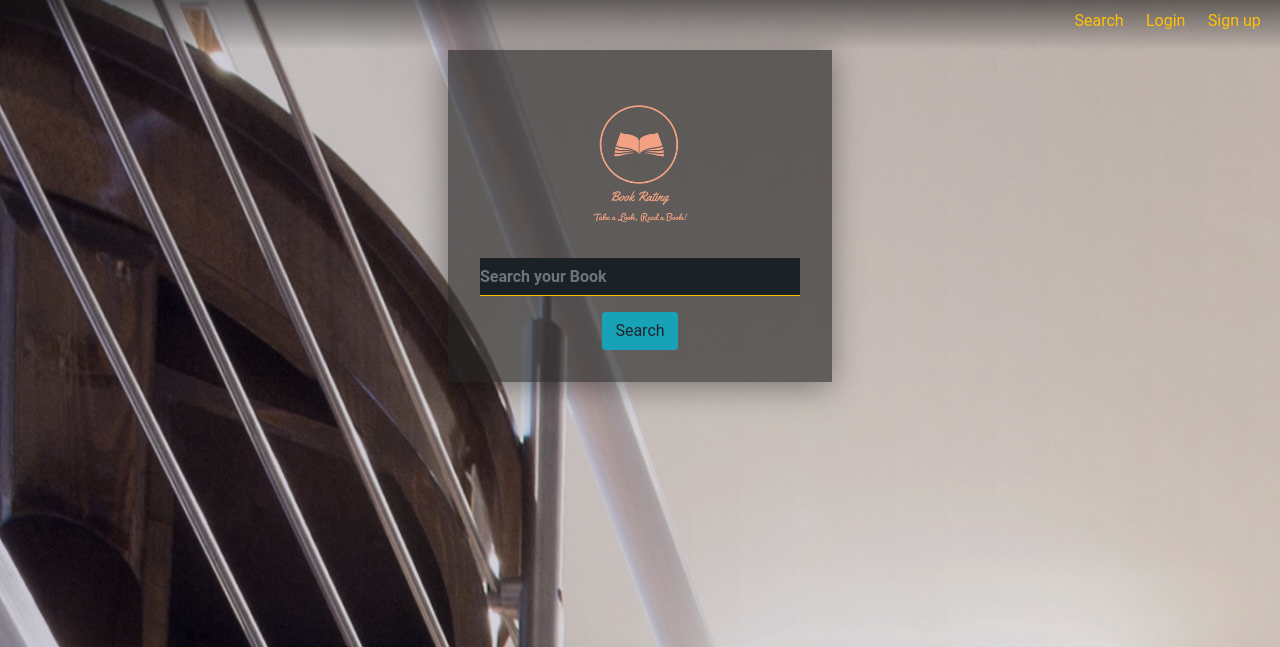
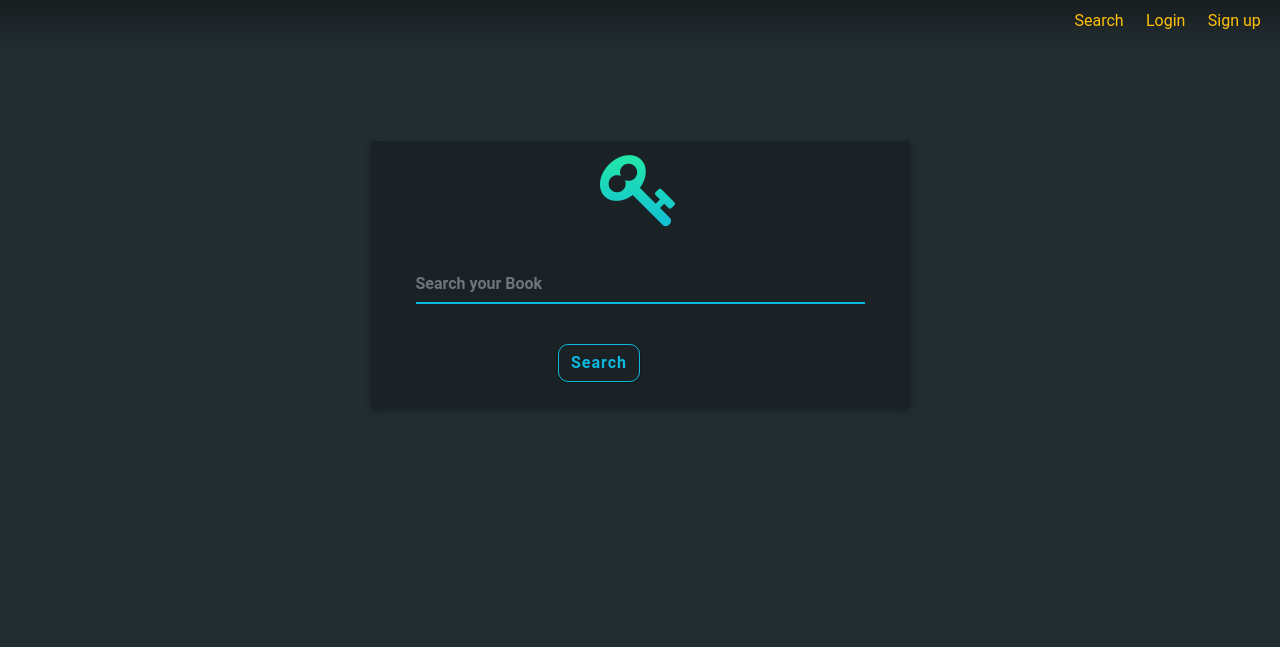
Before and after one commit to Lingerew711/Book_Rating, a Flask app: page / in a window 1280 px wide. Shown: the top 647 px of the page. Run offline with Flask 2, Linux system fonts and the light colour scheme; some libraries are stand-ins or nearby versions.

Commit message:
[search] form modified

```diff
--- a/templates/search.html
+++ b/templates/search.html
@@ -1,20 +1,44 @@
 {% extends 'layout.html' %} {%block title%}Search{%endblock%}{% block template %}
-<link
-  rel="stylesheet"
-  href="{{ url_for('static',filename='css/search.css')}}"
-/>
-<style>
-    body {
-      background-image: linear-gradient(
-          to right,
-          rgba(13, 6, 54, 0.219),
-          rgba(43, 5, 5, 0.123)
-        ),
-        url("{{url_for('static',filename='images/store.jpg')}}");
-    }
-  </style>
+
 <div class="container">
-    <form action="/books">
+
+
+  <div class="row m-3">
+    <div class="col-lg-3 col-md-2"></div>
+    <div class="col-lg-6 col-md-8 login-box">
+        <div class="col-lg-12 login-key">
+            <i class="fa fa-key" aria-hidden="true"></i>
+        </div>
+        <div class="col-lg-12 login-title">
+          <!-- <img src="{{url_for('static',filename='images/brand.png')}}" alt="logo" /> -->
+        </div>
+
+        <div class="col-lg-12 login-form">
+            <div class="col-lg-12 login-form">
+                <form action="/books">
+                    <div class="form-group">
+                        <!-- <label class="form-control-label">Username</label> -->
+                        <input
+          type="text"
+          class="form-control"
+          name="search"
+          placeholder="Search your Book"
+          required
+        />
+                    </div>
+                    <div class="col-lg-6 login-btm login-button">
+                        <button type="submit" class="btn btn-outline-primary" id="btnSubmit">Search</button>
+                    </div>
+            </div>
+            </form>
+        </div>
+    </div>
+    <div class="col-lg-3 col-md-2"></div>
+</div>
+
+
+
+    <!-- <form action="/books">
       <div class="search">
         <img src="{{url_for('static',filename='images/brand.png')}}" alt="logo" />
 
@@ -27,7 +51,7 @@
         />
         <button class="btn bg-info">Search</button>
       </div>
-    </form>
+    </form> -->
 <div>
     {%endblock%}
 </div>
```
